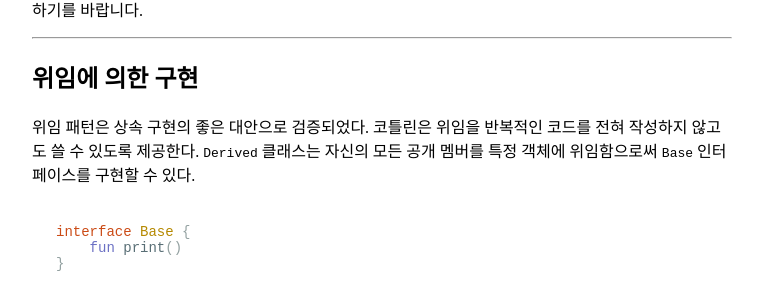
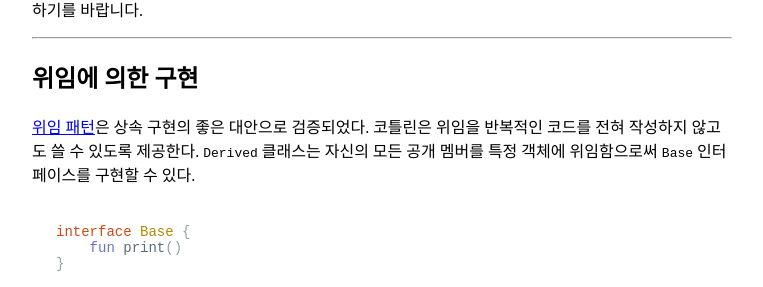
Before and after one commit to reniowood/profile, a Jekyll site: the page built from _posts/2018-04-08-코틀린-위임.md, in a window 1280 px wide. Shown: the part 344-631 px from the top of the page, without its empty margins (258-1021 px from the left). Built offline with Jekyll 4.4.1, drawn with Linux system fonts in a browser that asks for light colours; some of the changed lines change nothing that is shown.

Commit message:
코틀린 위임 수정

````diff
--- a/_posts/2018-04-08-코틀린-위임.md
+++ b/_posts/2018-04-08-코틀린-위임.md
@@ -12,7 +12,7 @@ categories: Kotlin
 
 ## 위임에 의한 구현
 
-위임 패턴은 상속 구현의 좋은 대안으로 검증되었다. 코틀린은 위임을 반복적인 코드를 전혀 작성하지 않고도 쓸 수 있도록 제공한다. ```Derived``` 클래스는 자신의 모든 공개 멤버를 특정 객체에 위임함으로써 ```Base``` 인터페이스를 구현할 수 있다.
+[위임 패턴](https://en.wikipedia.org/wiki/Delegation_pattern)은 상속 구현의 좋은 대안으로 검증되었다. 코틀린은 위임을 반복적인 코드를 전혀 작성하지 않고도 쓸 수 있도록 제공한다. ```Derived``` 클래스는 자신의 모든 공개 멤버를 특정 객체에 위임함으로써 ```Base``` 인터페이스를 구현할 수 있다.
 
 ```kotlin
 interface Base {
````
